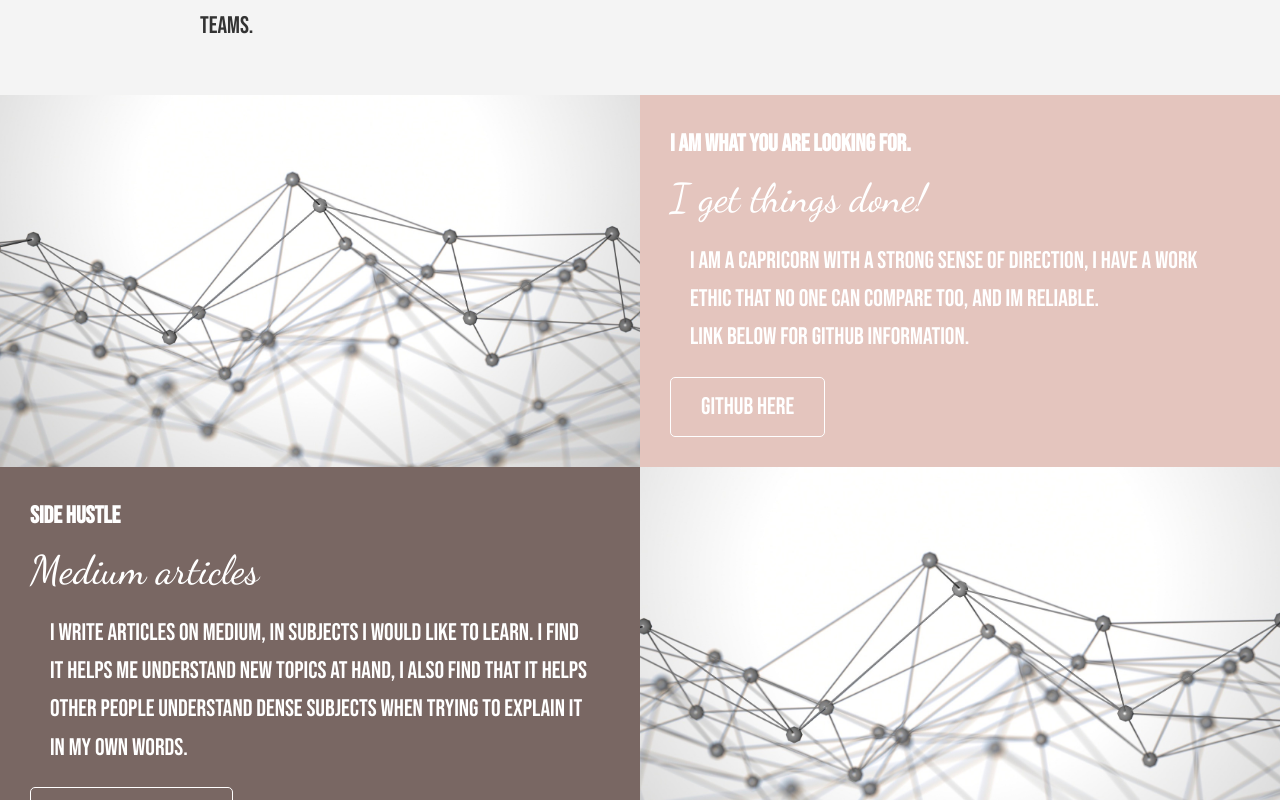
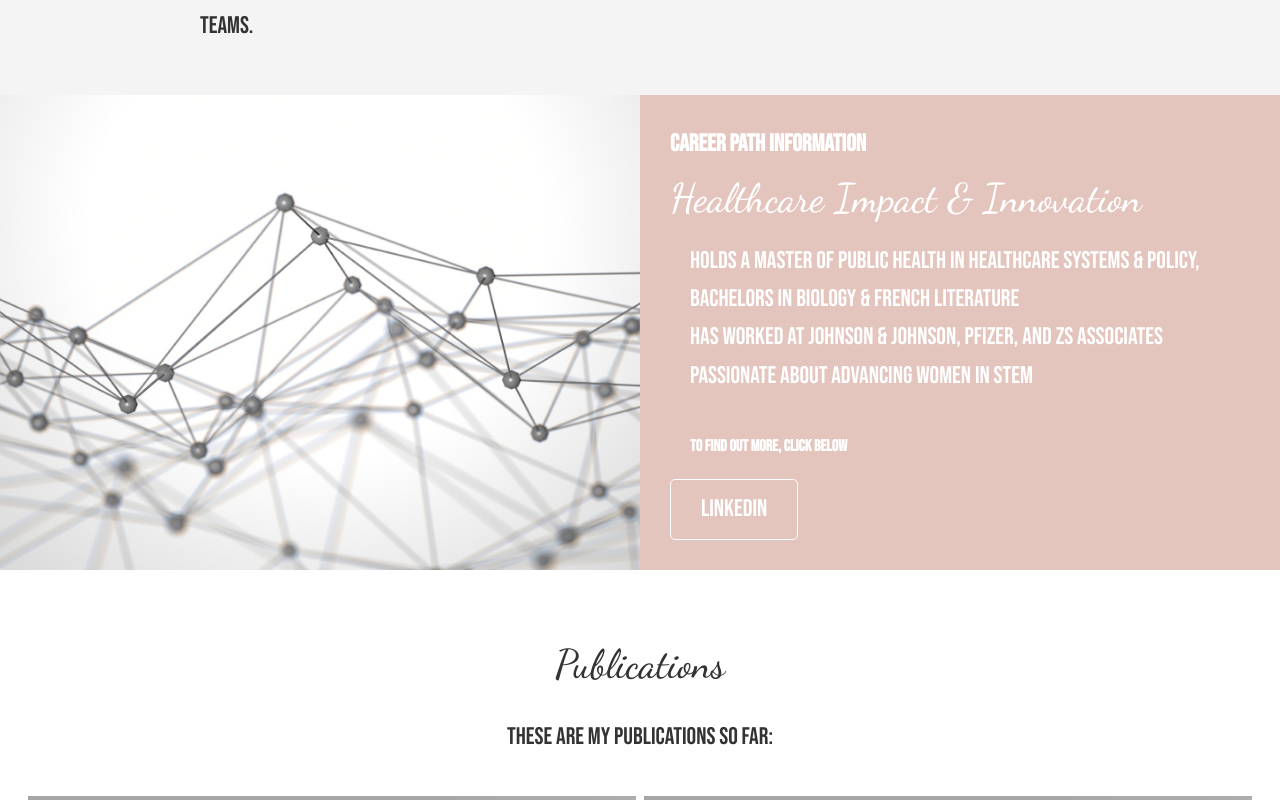
Before and after one commit to jonbleibdrey/Nats-personal-site, a React (Create React App) app: page / in a window 1280 px wide. Shown: the part 1180-1980 px from the top of the page. Built offline with nearby package versions, Linux system fonts and the light colour scheme; no server answers.

Commit message:
added about section refresh

```diff
--- a/src/App.js
+++ b/src/App.js
@@ -20,8 +20,6 @@ function App() {
       <main>
         <Icons />
         <About />
-        <Blog />
-        <About />
         <Projects />
         <Team />
         <Contact />
--- a/src/components/About.js
+++ b/src/components/About.js
@@ -13,13 +13,17 @@ const About = () => {
       </div>
       <div className="column">
         <div className="column-2 bg-primary">
-          <h4>I am what you are looking for.</h4>
-          <h2>I get things done!</h2>
+          <h4>Career path information</h4>
+          <h2>Healthcare Impact & Innovation</h2>
           <p>
-            I am a capricorn with a strong sense of direction, I have a work
-            ethic that no one can compare too, and Im reliable.
-            <br />
-            Link below for github information.
+            Holds a Master of public health in healthcare systems & policy, bachelors in biology & french literature
+            <br/>
+            has worked at johnson & johnson, Pfizer, and Zs associates
+            <br/>
+            passionate about advancing women in stem
+            <br/>
+            <br/>
+            <h6>To find out more, click below</h6>
           </p>
           <a
             href="https://github.com/jonbleibdrey"
@@ -28,7 +32,7 @@ const About = () => {
             className="btn btn-outline"
           >
             <i className="fas fa-chevron"></i>
-            Github Here
+            LinkedIn
           </a>
         </div>
       </div>
--- a/src/components/Projects.js
+++ b/src/components/Projects.js
@@ -9,7 +9,6 @@ const Projects = () => {
   return (
     <section id="publications" className="cases flex-grid section-padding">
       <header className="section-header">
-        <h4>What I've worked on...</h4>
         <h2>Publications</h2>
         <p>
           These are my publications so far:
```
